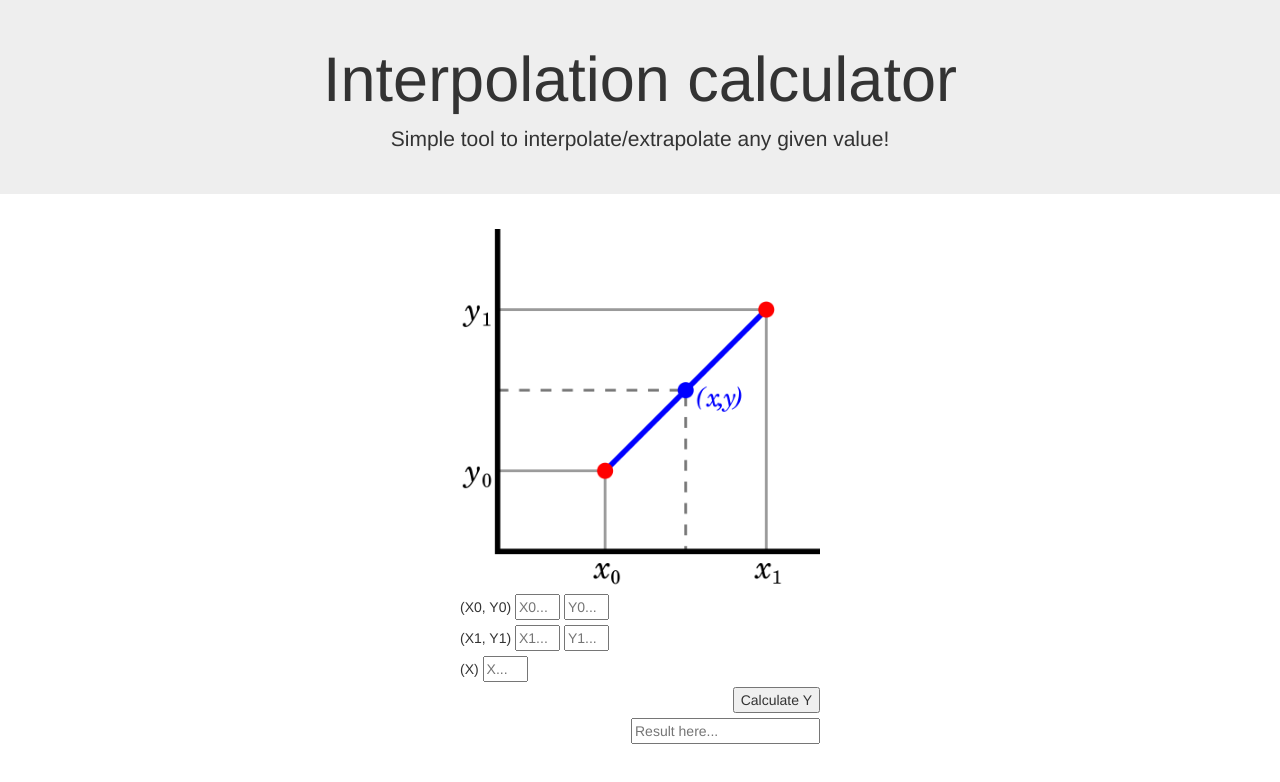
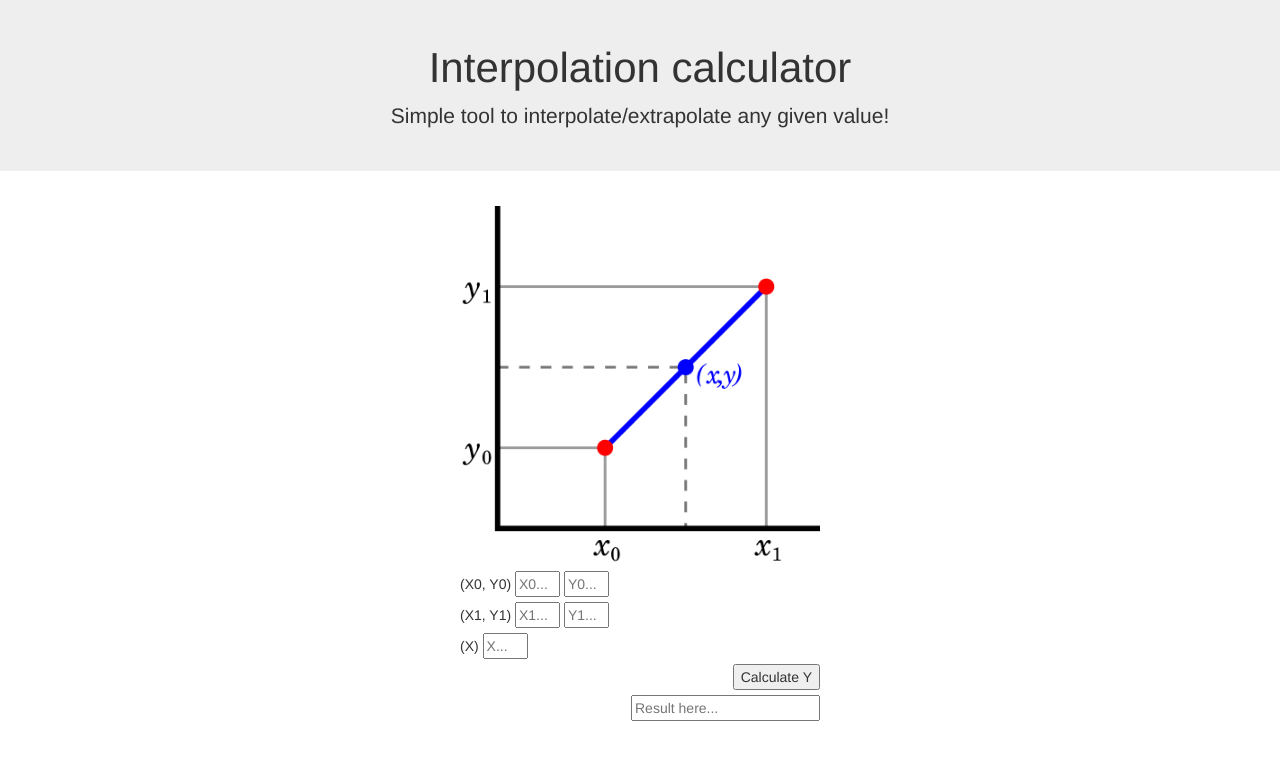
Before and after one commit to aumartinez/js-interpolation-calculator, a plain HTML site: page index.html in a window 1280 px wide. Drawn offline with nearby package versions, Linux system fonts and the light colour scheme.

Commit message:
Update global.css

```diff
--- a/css/global.css
+++ b/css/global.css
@@ -5,7 +5,8 @@
   padding-bottom: 25px;
 }
 
-h1 {
+h1,
+.jumbotron h1 {
   font-size: 42px;
 }
 
```
